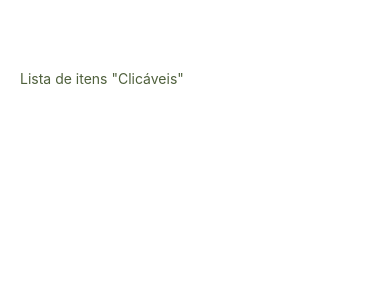
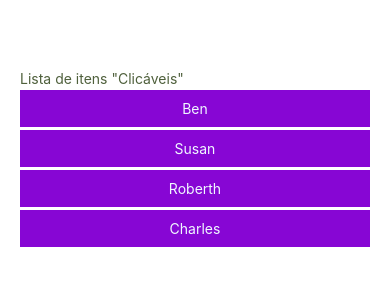
Before and after one commit to IgorSilva-S/CARDMOB, a React Native app in the folder Etapa 2/app-react-exemplos/: screen / in a window 390 px wide. Shown: the top 300 px of the page. Built offline with nearby package versions, Linux system fonts and the light colour scheme.

Commit message:
Add list component [done]

```diff
--- a/Etapa 2/app-react-exemplos/components/list.js
+++ b/Etapa 2/app-react-exemplos/components/list.js
@@ -21,6 +21,19 @@
                 <Text style={styles.txt}>
                     Lista de itens "Clicáveis"
                 </Text>
+                {
+                    this.state.names.map((item, index) => (
+                        <TouchableOpacity
+                            key={item.id}
+                            onPress={() => this.alertItemName(item)}
+                            style={styles.container}
+                        >
+                            <Text style={styles.btnTxt}>
+                                {item.name}
+                            </Text>
+                        </TouchableOpacity>
+                    ))
+                }
             </View>
         )
     }
@@ -32,10 +45,13 @@
     container: {
         padding: 10,
         marginTop: 3,
-        backgroundColor: '#d9f9b1',
+        backgroundColor: '#8706d4',
         alignItems: 'center'
     },
     txt: {
         color: '#4f603c'
+    },
+    btnTxt: {
+        color: 'aliceblue'
     }
 })
```
